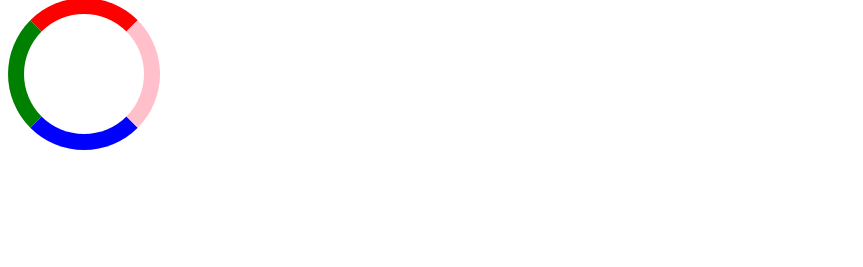
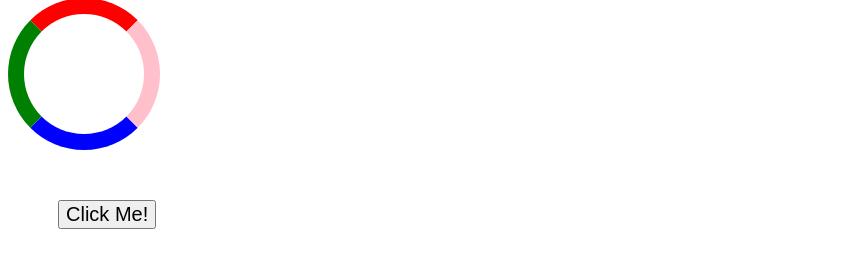
Before and after one commit to LeoYCGao/PokemonKids, a website: page www/index.html in a window 1280 px wide. Shown: the part 771-1038 px from the top of the page, without its empty margins (0-863 px from the left). Before the commit the page ends 929 px from the top, so only its background shows below. Drawn offline with Linux system fonts and the light colour scheme.

Commit message:
add button

```diff
--- a/www/index.html
+++ b/www/index.html
@@ -37,11 +37,16 @@
                 0% { transform: rotate(0deg); }
                 100% { transform: rotate(360deg); }
             }
+
+            #testbutton {
+                margin: 50px;
+                font-size: 20px
+            }
         </style>
     </head>
 
     <body>
-    <img width="200px" src="img/timg.gif"/>
+        <img width="200px" src="img/timg.gif"/>
         <h1>Pokemon Wikipedia coming soon</h1>
         <img width="600px" src="img/Pokemon.jpg"/>
         <img width="200px" src="img/pikachu.jpeg"/>
@@ -50,5 +55,11 @@
             <a href="M0916.html">On this website you can learn about Pokemon and how to become a better trainer</a>
         </div>
         <div id="loader"></div>
+        <button onclick="showAlert()" id="testbutton">Click Me!</button>
     </body>
+    <script>
+        function showAlert() {
+            window.open("L0916.html")
+        }
+    </script>
 </html>
```
Also changed, not shown: www/L0916.html (added, +10 -0 lines).
